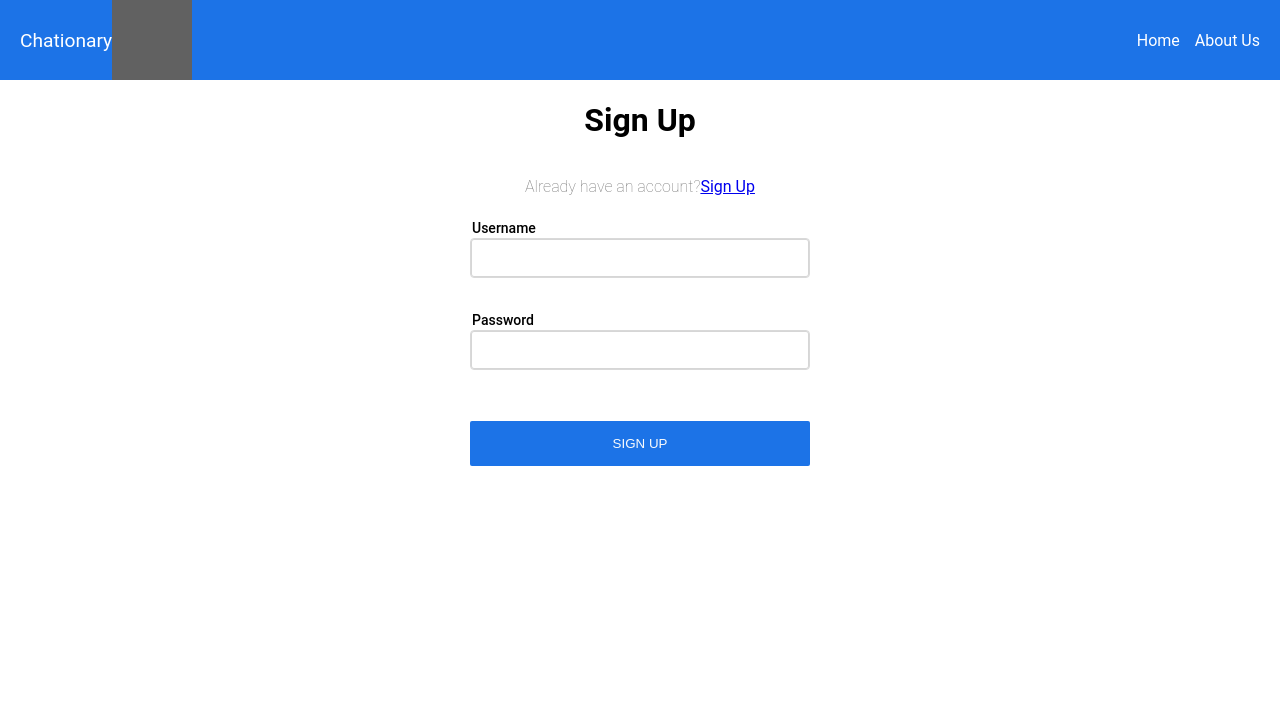
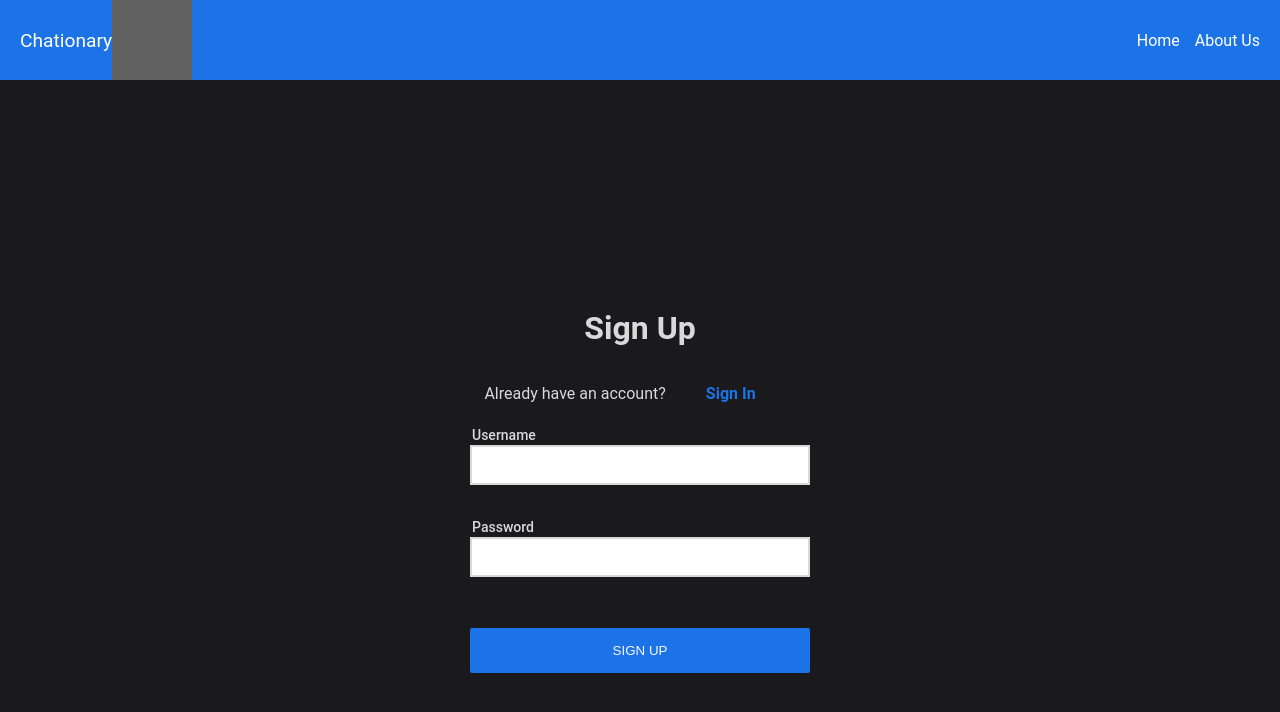
Before and after one commit to Team-Wobbegong/Chationary, a React app: page /signup in a window 1280 px wide. Shown: the top 712 px of the page. Built offline with nearby package versions, Linux system fonts and the light colour scheme; grey boxes are pictures that could not be loaded.

Commit message:
improved styling & app is fully working

```diff
--- a/src/components/App.jsx
+++ b/src/components/App.jsx
@@ -1,6 +1,6 @@
 import React, { Component } from 'react';
 import { Route, Switch } from 'react-router-dom';
-import Home from './Home';
+import Join from './Join';
 import Signin from './Signin';
 import Signup from './Signup';
 import Chat from './Chat';
@@ -15,7 +15,7 @@ class App extends Component {
           <Switch>
             <Route exact path="/" component={Signin} />
             <Route exact path="/signup" component={Signup} />
-            <Route exact path="/home" component={Home} />
+            <Route exact path="/join/:name" component={Join} />
             <Route exact path="/chat/:name/:room" component={Chat} />
           </Switch>
         </div>
--- a/src/components/Home.jsx
+++ b/src/components/Join.jsx
@@ -3,22 +3,15 @@ import { Link } from 'react-router-dom';
 import { Chatrooms } from './Chatrooms';
 import useInputState from './useInputState';
 
-const Home = () => {
-  const [name, handleChangeName] = useInputState('');
+const Join = ({match}) => {
+  const { name } = match.params;
+
   const [room, handleChangeRoom] = useInputState('');
 
   return (
     <div className="homeOuterContainer">
       <div className="homeInnerContainer">
         <h1 className="heading">Welcome</h1>
-        <>
-          <input
-            placeholder="Name"
-            className="homeInput"
-            type="text"
-            onChange={handleChangeName}
-          />
-        </>
         <>
           <select
             className="homeInput"
@@ -52,4 +45,4 @@ const Home = () => {
   );
 };
 
-export default Home;
+export default Join;
--- a/src/components/Signin.jsx
+++ b/src/components/Signin.jsx
@@ -28,9 +28,11 @@ const Signin = ({ history }) => {
       if (response.status === 200) {
         console.log('Signed In!');
         //redirect to Home
-        history.push('/home');
+        history.push(`/join/${username}`);
       } else {
-        alert('Invalid Email Or Password. Please Try Again Or Go To Sign Up.');
+        alert(
+          'Invalid Username Or Password. Please Try Again Or Go To Sign Up.'
+        );
       }
     } catch (error) {
       console.log('Error in handleSubmit of SignIn component:', error);
--- a/src/components/Signup.jsx
+++ b/src/components/Signup.jsx
@@ -14,7 +14,7 @@ const Signup = ({ history }) => {
     console.log('body==>', body);
 
     try {
-      const response = await fetch('http://localhost:8080/api/signup', {
+      const response = await fetch('http://localhost:8080/auth/signup', {
         method: 'POST',
         headers: {
           'Content-Type': 'application/json',
@@ -25,9 +25,9 @@ const Signup = ({ history }) => {
       console.log(response);
 
       if (response.status === 200) {
-        ('Signed Up!');
+        console.log('Signed Up!');
         //redirect to Home
-        history.push('/home');
+        history.push(`/join/${username}`);
       } else {
         alert('Sign Up Not Completed. Please Try Again.');
       }
@@ -41,8 +41,8 @@ const Signup = ({ history }) => {
 
       <div className="redirect-to-signin">
         <p>Already have an account?</p>
-        <Link to="/" className="link-signup">
-          Sign Up
+        <Link to="/" className="link-signin">
+          Sign In
         </Link>
       </div>
 
--- a/src/styles/_Home.css
+++ b/src/styles/_Home.css
@@ -1,4 +1,5 @@
 .homeOuterContainer {
+  overflow: hidden;
   display: flex;
   justify-content: center;
   text-align: center;
@@ -12,9 +13,9 @@
 }
 
 .heading {
-  color: #f8fafc;
+  color: #d9d9d9;
   font-size: 2.5em;
-  border-bottom: 2px solid #f8fafc;
+  border-bottom: 2px solid #d9d9d9;
 }
 
 @media (min-width: 320px) and (max-width: 480px) {
--- a/src/styles/_Signin.css
+++ b/src/styles/_Signin.css
@@ -1,10 +1,15 @@
-
 .signin {
   overflow: hidden;
   display: flex;
   flex-direction: column;
   justify-content: center;
   align-items: center;
+  height: 100vh;
+  background-color: #1a1a1d;
+}
+.signin h1,
+span {
+  color: #d9d9d9;
 }
 
 .redirect-to-signup {
@@ -20,20 +25,34 @@
   align-items: center;
 }
 
-.redirect-to-signup .btn-signup {
-  background-color: #ffffff;
+.redirect-to-signup a {
+  font-size: 16px;
+  font-weight: bold;
+  background-color: #1a1a1d;
   color: #1c73e7;
   border: none;
+  outline: none;
+  margin: 0 20px;
+  padding: 10px 20px;
+  border-radius: 2px;
+  text-align: center;
+  text-decoration: none;
+  transition: 0.2s all;
+  cursor: default;
 }
 
-.redirect-to-signup .btn-signup:hover {
+.redirect-to-signup a:hover {
   background-color: #2081ff;
   color: #f8fafc;
-  border: none;
+}
+
+.redirect-to-signup a:active {
+  transform: scale(0.98);
+  box-shadow: 0 0 0 1px #f8fafc, 0 0 1px 2px #1c73e7;
 }
 
 .redirect-to-signup p {
-  color: #767676;
+  color: #d9d9d9;
   font-size: 16px;
   font-weight: lighter;
 }
@@ -55,9 +74,6 @@
 .form-signin label input {
   width: 340px;
   height: 40px;
-  border: 1px solid #d9d9d9;
-  border-radius: 4px;
-  box-shadow: rgb(214, 214, 214) 0px 0px 0px 1px inset;
 }
 
 button.btn-signin {
--- a/src/styles/_Signup.css
+++ b/src/styles/_Signup.css
@@ -1,10 +1,16 @@
-
 .signup {
   overflow: hidden;
   display: flex;
   flex-direction: column;
   justify-content: center;
   align-items: center;
+  height: 100vh;
+  background-color: #1a1a1d;
+}
+
+.signup h1,
+span {
+  color: #d9d9d9;
 }
 
 .redirect-to-signin {
@@ -20,21 +26,35 @@
   align-items: center;
 }
 
-.redirect-to-signin .btn-signin {
-  background-color: #ffffff;
+.redirect-to-signin a {
+  font-size: 16px;
+  font-weight: bold;
+  background-color: #1a1a1d;
   color: #1c73e7;
   border: none;
+  outline: none;
+  margin: 0 20px;
+  padding: 10px 20px;
+  border-radius: 2px;
+  text-align: center;
+  text-decoration: none;
+  transition: 0.2s all;
+  cursor: default;
 }
 
-.redirect-to-signin .btn-signin:hover {
+.redirect-to-signin a:hover {
   background-color: #2081ff;
   color: #f8fafc;
 }
 
+.redirect-to-signin a:active {
+  transform: scale(0.98);
+  box-shadow: 0 0 0 1px #f8fafc, 0 0 1px 2px #1c73e7;
+}
+
 .redirect-to-signin p {
-  color: #767676;
+  color: #d9d9d9;
   font-size: 16px;
-  font-weight: lighter;
 }
 
 .form-signup label {
@@ -54,9 +74,6 @@
 .form-signup label input {
   width: 340px;
   height: 40px;
-  border: 1px solid #d9d9d9;
-  border-radius: 4px;
-  box-shadow: rgb(214, 214, 214) 0px 0px 0px 1px inset;
 }
 
 button.btn-signup {
```
